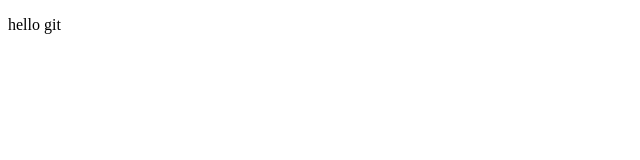
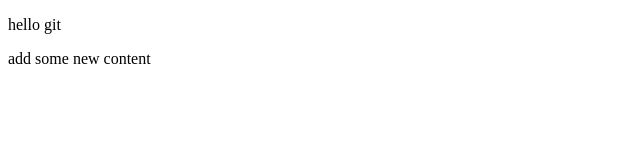
Before and after one commit to Neohua87/wfgit_test, a plain HTML site: page index.html in a window 1280 px wide. Shown: the whole page, without its empty margins (0-640 px from the left). Drawn offline with Linux system fonts and the light colour scheme.

Commit message:
add new comment

```diff
--- a/index.html
+++ b/index.html
@@ -6,7 +6,7 @@
 </head>
 <body>
 <p>hello git </p>
-
+<p>add some new content</p>
 
 
 </body>
```
